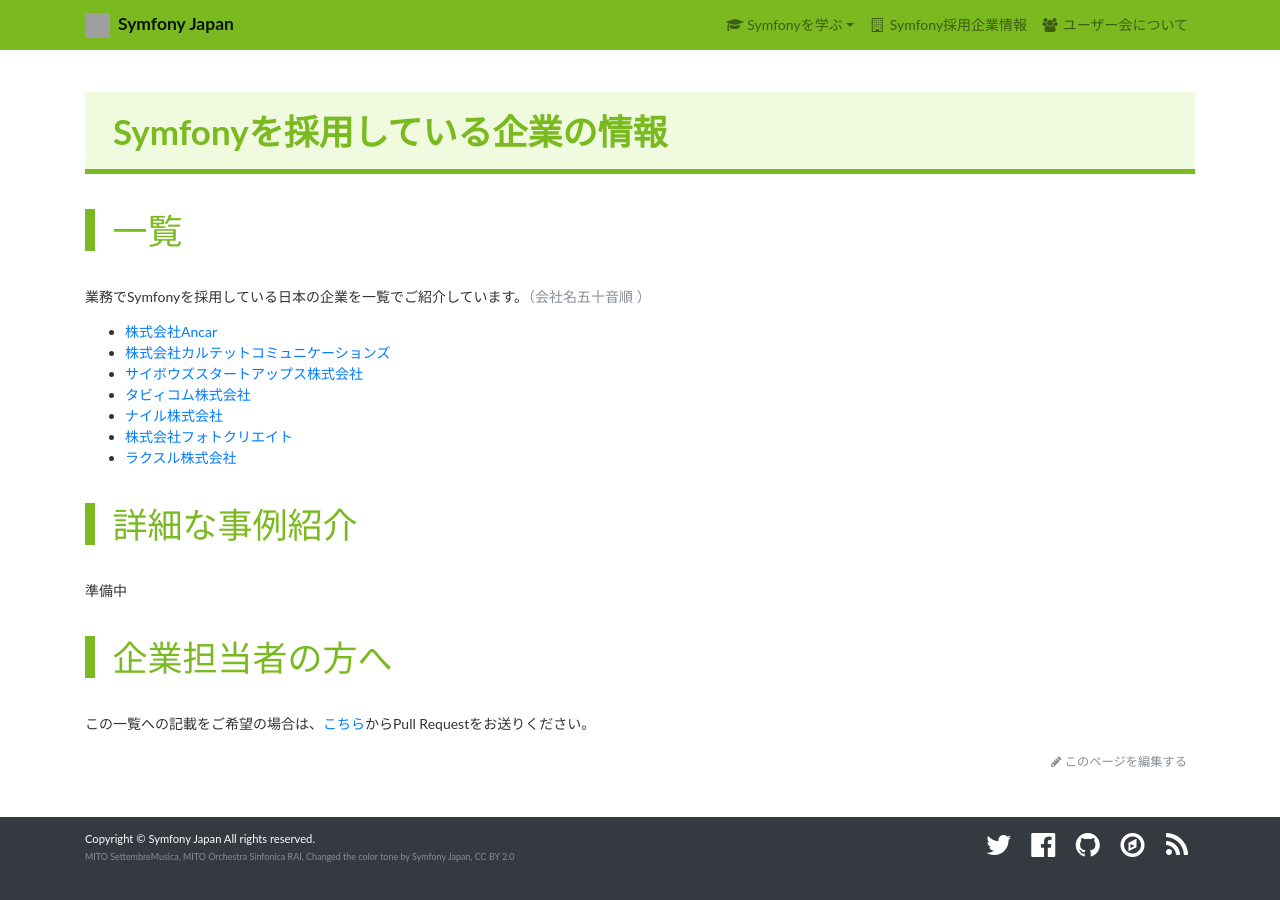
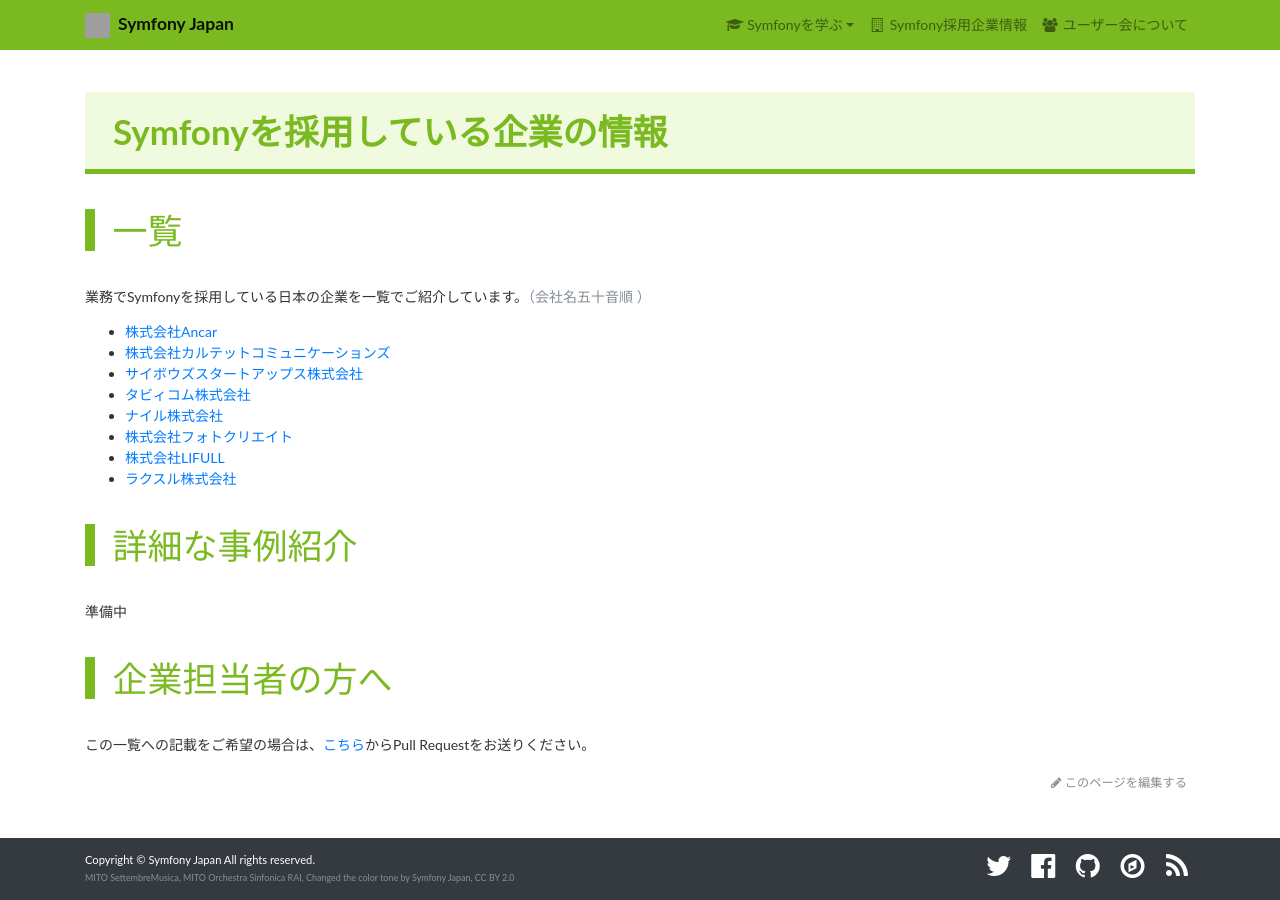
Before and after one commit to symfony-japan/symfony-japan.github.io, a Jekyll site: the page built from _pages/companies.md, in a window 1280 px wide. Built offline with Jekyll 4.4.1, drawn with Linux system fonts in a browser that asks for light colours; nearby versions of some CDN libraries; grey boxes are pictures that could not be loaded.

Commit message:
採用している企業のリストに「株式会社LIFULL」さんを追加
掲載の許可をえたので、リストに追加しました。
よろしくお願いします。

```diff
--- a/_pages/companies.md
+++ b/_pages/companies.md
@@ -14,6 +14,7 @@
 * [タビィコム株式会社](https://tavii.co.jp/)
 * [ナイル株式会社](http://nyle.co.jp/)
 * [株式会社フォトクリエイト](https://www.photocreate.co.jp/)
+* [株式会社LIFULL](https://lifull.com/)
 * [ラクスル株式会社](https://corp.raksul.com/)
 
 # 詳細な事例紹介
```
